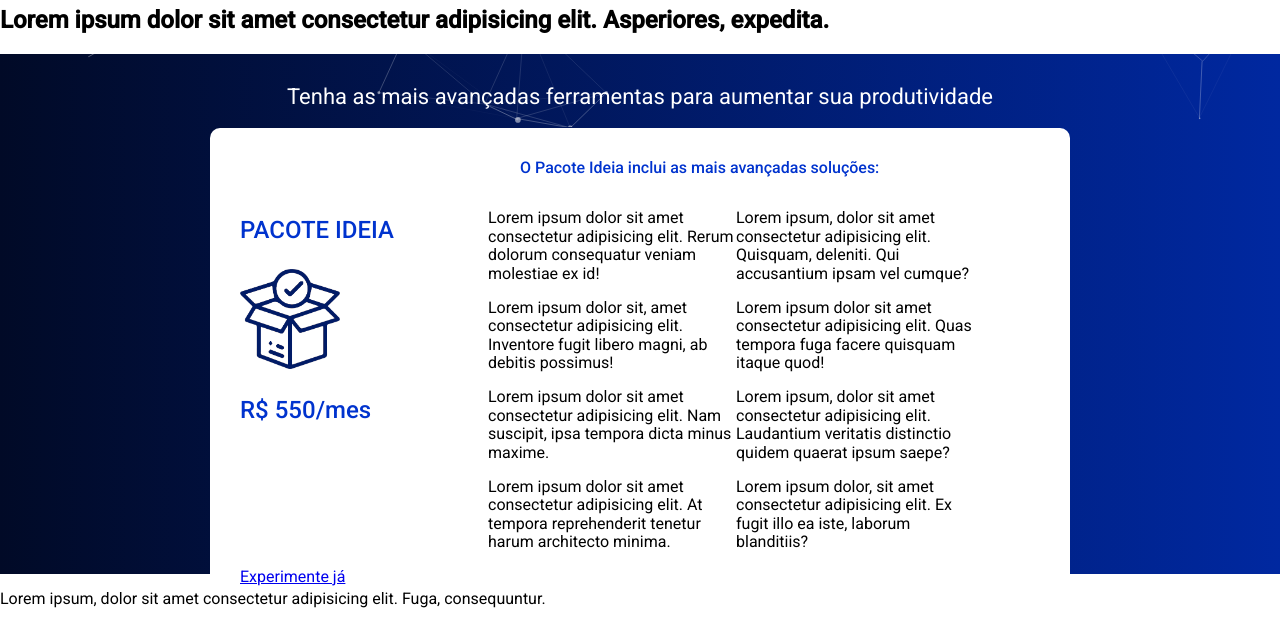
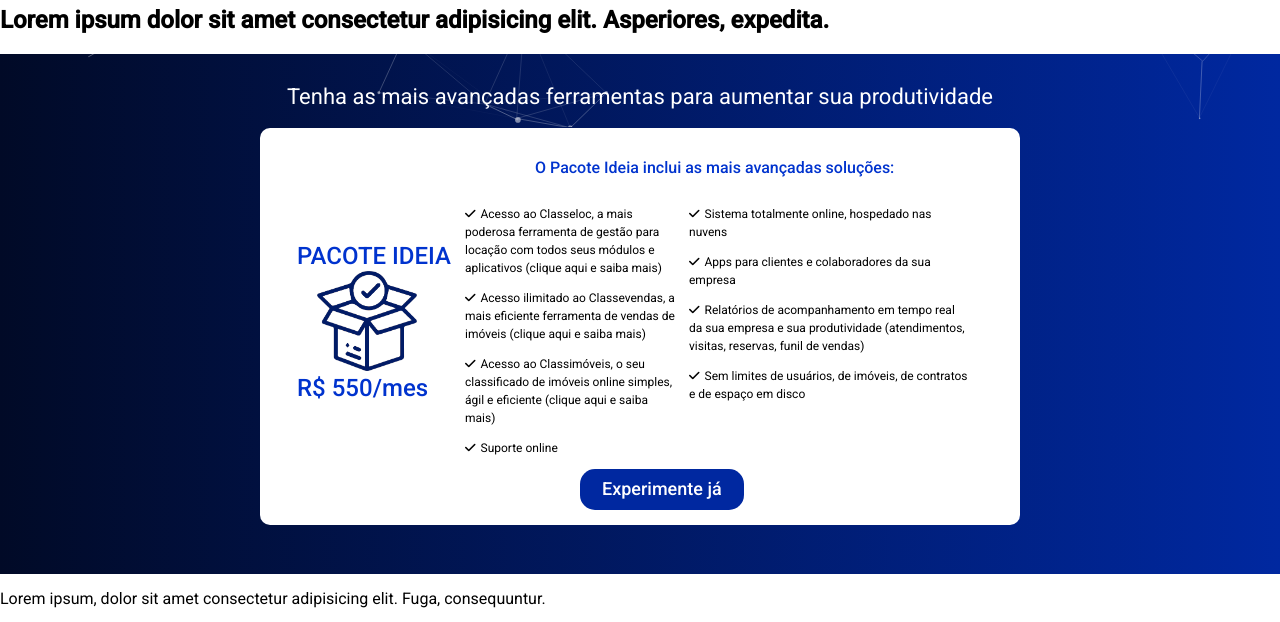
Before and after one commit to viniciusxsousa/Site-ideia, a plain HTML site: page index.html in a window 1280 px wide. Shown: the part 580-1202 px from the top of the page. Drawn offline with nearby package versions, Linux system fonts and the light colour scheme.

Commit message:
finalizando card do pacote ideia

```diff
--- a/css/style.css
+++ b/css/style.css
@@ -1,5 +1,14 @@
 body{
     font-family: 'Roboto', sans-serif;
+}
+
+.botao{
+    color: white;
+    padding: 10px 22px;
+    font-weight: 500;
+    font-size: 18px;
+    border-radius: 15px;
+    text-decoration: none;
 }
 
 .margem{
@@ -52,7 +61,7 @@ body{
 
 .card-pacote-ideia{
     background-color: white;
-    width: 800px;
+    width: 700px;
     margin: auto;
     padding: 15px 30px;
     border-radius: 10px;
@@ -83,8 +92,56 @@ body{
     font-weight: 500;
 }
 
-/* Formatação da GRID */
+.icone-pacote{
+    transform: translateX(20px);
+}
+
+.col-1-3:nth-child(1) p{
+    margin: 0;
+}
+
+/*Iniciando GRID*/
+.row{
+    overflow: auto;
+}
+
 .col-1-3{
-    width: 31%;
+    margin: 0 1%;
+}
+
+.col-1-3:nth-child(1){
+    width: 22%;
     float: left;
 }
+
+.col-1-3:nth-child(2){
+    width: 30%;
+    float: left;
+}
+
+.col-1-3:nth-child(3){
+    width: 40%;
+    float: left;
+}
+
+/* Fim da GRID */
+
+.col-1-3:nth-child(1){
+    transform: translateY(50px);
+}
+
+.col-1-3:nth-child(2), .col-1-3:nth-child(3){
+    font-size: 12px;
+    line-height: 1.5;
+}
+
+.col-1-3 i{
+    display: inline-block;
+    margin-right: 5px;
+}
+
+.btn-pacote-ideia{
+    display: inline-block;
+    background-color: #0028a0;
+    transform: translatex(290px);
+}
--- a/index.html
+++ b/index.html
@@ -6,6 +6,8 @@
     <meta http-equiv="X-UA-Compatible" content="IE=edge">
     <meta name="viewport" content="width=device-width, initial-scale=1.0">
     <title>Ideia</title>
+    <!-- icones -->
+    <script src="https://kit.fontawesome.com/17e284d858.js" crossorigin="anonymous"></script>
     <!-- Fonts -->
     <link rel="preconnect" href="https://fonts.googleapis.com">
     <link rel="preconnect" href="https://fonts.gstatic.com" crossorigin>
@@ -40,29 +42,36 @@
         <h2 class="pacote-ideia-title">Tenha as mais avançadas ferramentas para aumentar sua produtividade</h2>
         <div class="card-pacote-ideia">
             <p class="card-pacote-ideia-paragrafo">O Pacote Ideia inclui as mais avançadas soluções:</p>
+
             <div class="row">
 
                 <div class="col-1-3">
                     <p class="card-pacote-ideia-desc">Pacote Ideia</p>
-                    <img src="img/icone.png" alt="pacote ideia">
+                    <img class="icone-pacote" src="img/icone.png" alt="pacote ideia">
                     <p class="card-pacote-ideia-valor">R$ 550/mes</p>
                 </div>
 
                 <div class="col-1-3">
-                    <p>Lorem ipsum dolor sit amet consectetur adipisicing elit. Rerum dolorum consequatur veniam molestiae ex id!</p>
-                    <p>Lorem ipsum dolor sit, amet consectetur adipisicing elit. Inventore fugit libero magni, ab debitis possimus!</p>
-                    <p>Lorem ipsum dolor sit amet consectetur adipisicing elit. Nam suscipit, ipsa tempora dicta minus maxime.</p>
-                    <p>Lorem ipsum dolor sit amet consectetur adipisicing elit. At tempora reprehenderit tenetur harum architecto minima.</p>
+                        <p><i class="fa-solid fa-check"></i>Acesso ao Classeloc, a mais poderosa ferramenta de gestão para locação com todos seus módulos e aplicativos (clique aqui e saiba mais)</p>
+                        <p><i class="fa-solid fa-check"></i>Acesso ilimitado ao Classevendas, a mais eficiente ferramenta de vendas de imóveis
+                            (clique aqui e saiba mais)</p>
+                        <p><i class="fa-solid fa-check"></i>Acesso ao Classimóveis, o seu classificado de imóveis online simples, ágil e eficiente
+                            (clique aqui e saiba mais)</p>
+                        <p><i class="fa-solid fa-check"></i>Suporte online</p>
                 </div>
 
                 <div class="col-1-3">
-                    <p>Lorem ipsum, dolor sit amet consectetur adipisicing elit. Quisquam, deleniti. Qui accusantium ipsam vel cumque?</p>
-                    <p>Lorem ipsum dolor sit amet consectetur adipisicing elit. Quas tempora fuga facere quisquam itaque quod!</p>
-                    <p>Lorem ipsum, dolor sit amet consectetur adipisicing elit. Laudantium veritatis distinctio quidem quaerat ipsum saepe?</p>
-                    <p>Lorem ipsum dolor, sit amet consectetur adipisicing elit. Ex fugit illo ea iste, laborum blanditiis?</p>
+                    <p><i class="fa-solid fa-check"></i>Sistema totalmente online, hospedado nas nuvens
+                    </p>
+                    <p><i class="fa-solid fa-check"></i>Apps para clientes e colaboradores da sua empresa
+                    </p>
+                    <p><i class="fa-solid fa-check"></i>Relatórios de acompanhamento em tempo real da sua empresa e sua produtividade (atendimentos, visitas, reservas, funil de vendas)</p>
+                    <p><i class="fa-solid fa-check"></i>Sem limites de usuários, de imóveis, de contratos e de espaço em disco  </p>
                 </div>
-                <a href="https://sistema.classeloc.com/site/cadastro">Experimente já </a>
             </div>
+
+            <a class="botao btn-pacote-ideia" href="https://sistema.classeloc.com/site/cadastro">Experimente já </a>
+
         </div>
     </section>
 
```
